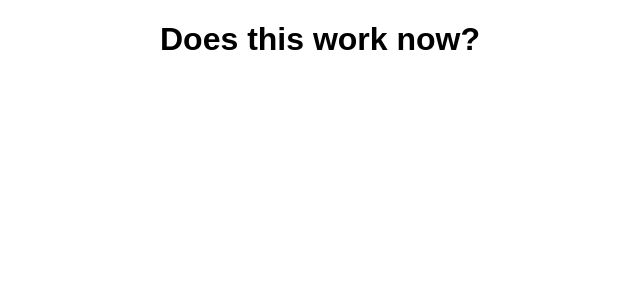
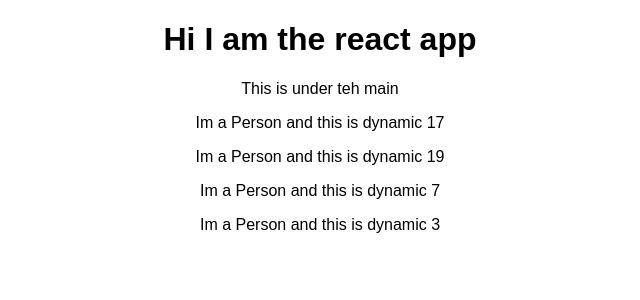
Before and after one commit to lucianboatright/React_training, a React (Create React App) app: page / in a window 1280 px wide. Shown: the top 300 px of the page, without its empty margins (320-960 px from the left). Built offline with nearby package versions, Linux system fonts and the light colour scheme.

Commit message:
add dynamic contsnt

```diff
--- a/src/App.js
+++ b/src/App.js
@@ -1,14 +1,20 @@
 import React, { Component } from 'react';
 import './App.css';
+import Person from './Person/Person';
 
 class App extends Component {
   render() {
-    // return (
-      // <div className="App">
-      //   <h1>Hi I am the react app</h1>
-      // </div>
-    // );
-    return React.createElement('div', {className: 'App'}, React.createElement('h1', null, 'Does this work now?'));
+    return (
+      <div className="App">
+        <h1>Hi I am the react app</h1>
+        <p>This is under teh main</p>
+        <Person />
+        <Person />
+        <Person />
+        <Person />
+      </div>
+    );
+    // return React.createElement('div', {className: 'App'}, React.createElement('h1', null, 'Does this work now?'));
 
   }
 }
--- /dev/null
+++ b/src/Person/Person.js
@@ -0,0 +1,7 @@
+import React from 'react';
+
+const person = () => {
+    return <p>Im a Person and this is dynamic {Math.floor(Math.random() * 20)}</p>
+};
+
+export default person
```
